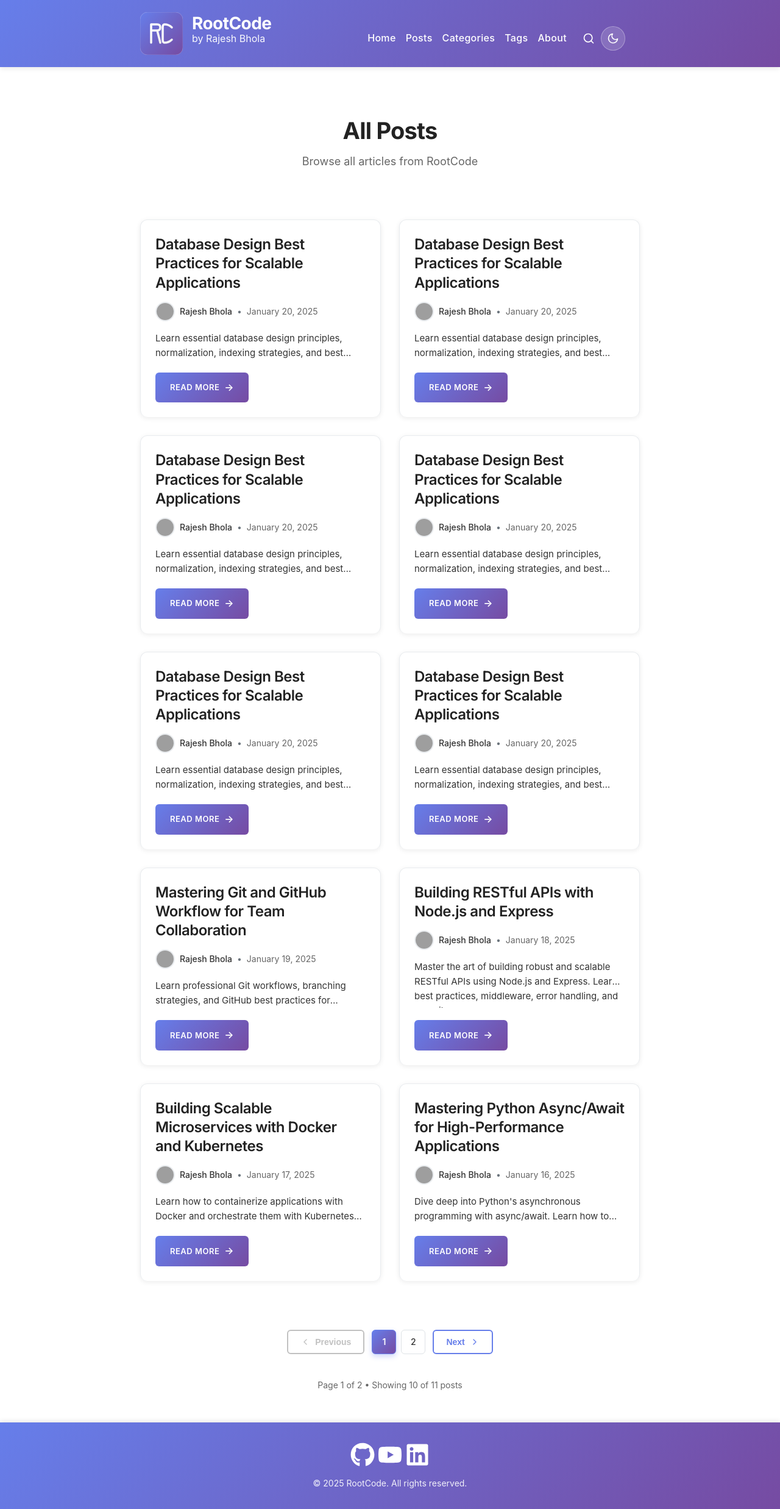
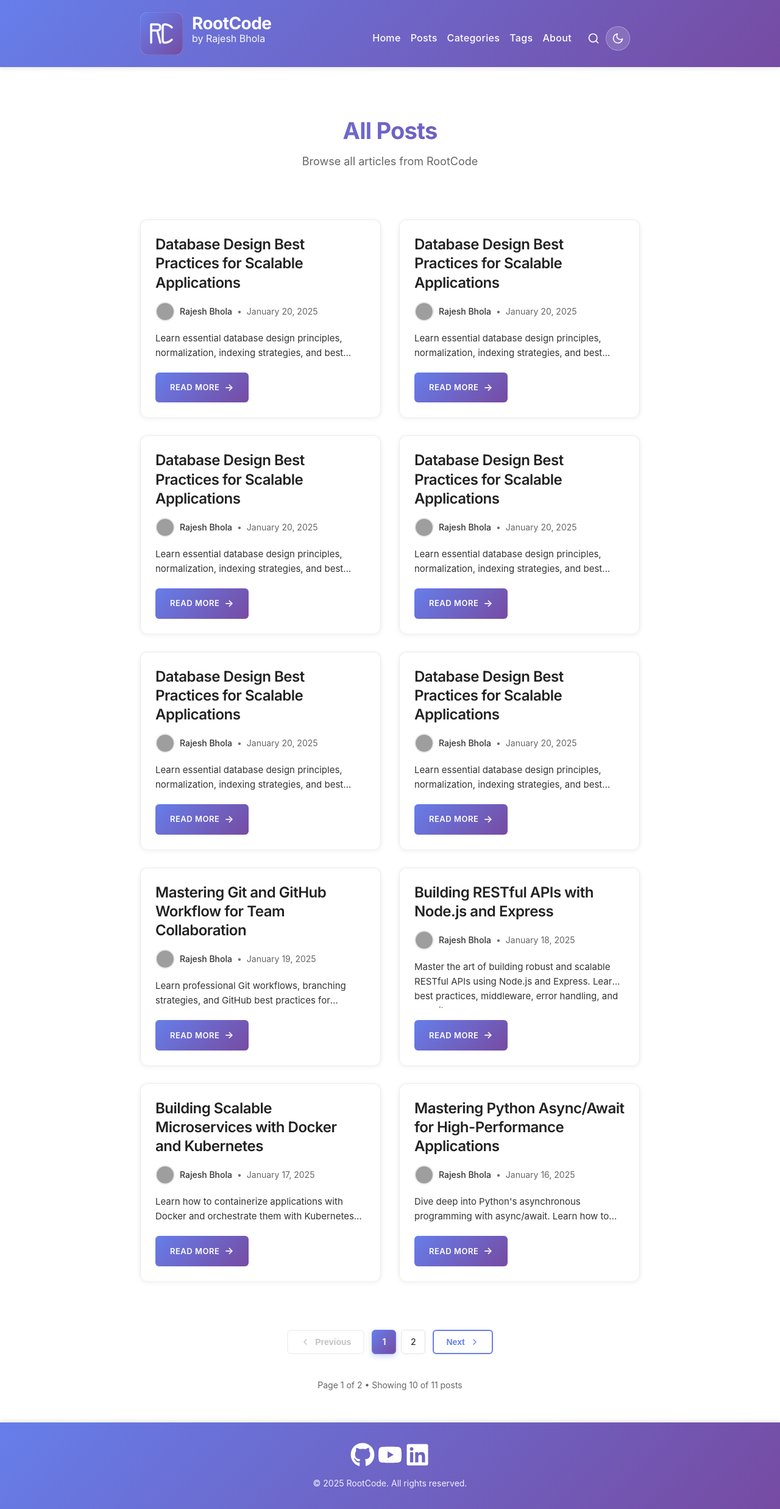
Before and after one commit to rajeshbhola/rootcode, a Jekyll site: the page built from posts/index.html, in a window 1280 px wide. Shown: the whole page at 61% size. Built offline with Jekyll 4.4.1, drawn with Linux system fonts in a browser that asks for light colours; the list of posts is cut into pages by our own code; grey boxes are pictures that could not be loaded.

Commit message:
updated 1

```diff
--- a/assets/style.scss
+++ b/assets/style.scss
@@ -308,7 +308,7 @@
   transition: all 0.3s ease;
   padding: 0;
   margin-top: 23px;
-  margin-right: 24px;
+  margin-right: 16px;
 
   svg {
     color: $white;
@@ -624,7 +624,10 @@
   h1 {
     font-size: 38px;
     font-weight: 700;
-    color: $darkerGray;
+    background: linear-gradient(135deg, #667eea 0%, #764ba2 100%);
+    -webkit-background-clip: text;
+    -webkit-text-fill-color: transparent;
+    background-clip: text;
     margin: 0 0 12px 0;
 
     @include mobile {
@@ -848,7 +851,7 @@
     font-weight: 700;
     line-height: 1.2;
     margin-bottom: 16px;
-    color: $darkerGray;
+    color: var(--text-primary);
   }
 
   .author-meta {
@@ -1131,7 +1134,7 @@
     align-items: center;
     gap: 8px;
     padding: 10px 20px;
-    background: $white;
+    background: var(--card-bg);
     color: #667eea;
     border: 2px solid #667eea;
     border-radius: 6px;
@@ -1155,12 +1158,12 @@
     &.disabled {
       opacity: 0.4;
       cursor: not-allowed;
-      border-color: $gray;
-      color: $gray;
+      border-color: var(--border-secondary);
+      color: var(--text-tertiary);
 
       &:hover {
-        background: $white;
-        color: $gray;
+        background: var(--card-bg);
+        color: var(--text-tertiary);
         transform: none;
         box-shadow: none;
       }
@@ -1179,9 +1182,9 @@
     justify-content: center;
     width: 40px;
     height: 40px;
-    background: $white;
-    color: $darkGray;
-    border: 1px solid #dee2e6;
+    background: var(--card-bg);
+    color: var(--text-secondary);
+    border: 1px solid var(--border-secondary);
     border-radius: 6px;
     font-weight: 500;
     font-size: 14px;
@@ -1189,7 +1192,7 @@
     transition: all 0.2s ease;
 
     &:hover {
-      background: #f8f9fa;
+      background: var(--bg-secondary);
       border-color: #667eea;
       color: #667eea;
     }
@@ -1205,7 +1208,7 @@
 
   .pagination-ellipsis {
     padding: 0 4px;
-    color: $gray;
+    color: var(--text-tertiary);
     font-weight: 600;
   }
 
@@ -1231,7 +1234,7 @@
 
   p {
     font-size: 14px;
-    color: $gray;
+    color: var(--text-tertiary);
     margin: 0;
   }
 }
@@ -2148,7 +2151,7 @@
   h3 {
     font-size: 28px;
     font-weight: 700;
-    color: $darkerGray;
+    color: var(--text-primary);
     margin-bottom: 30px;
     display: flex;
     align-items: center;
```
